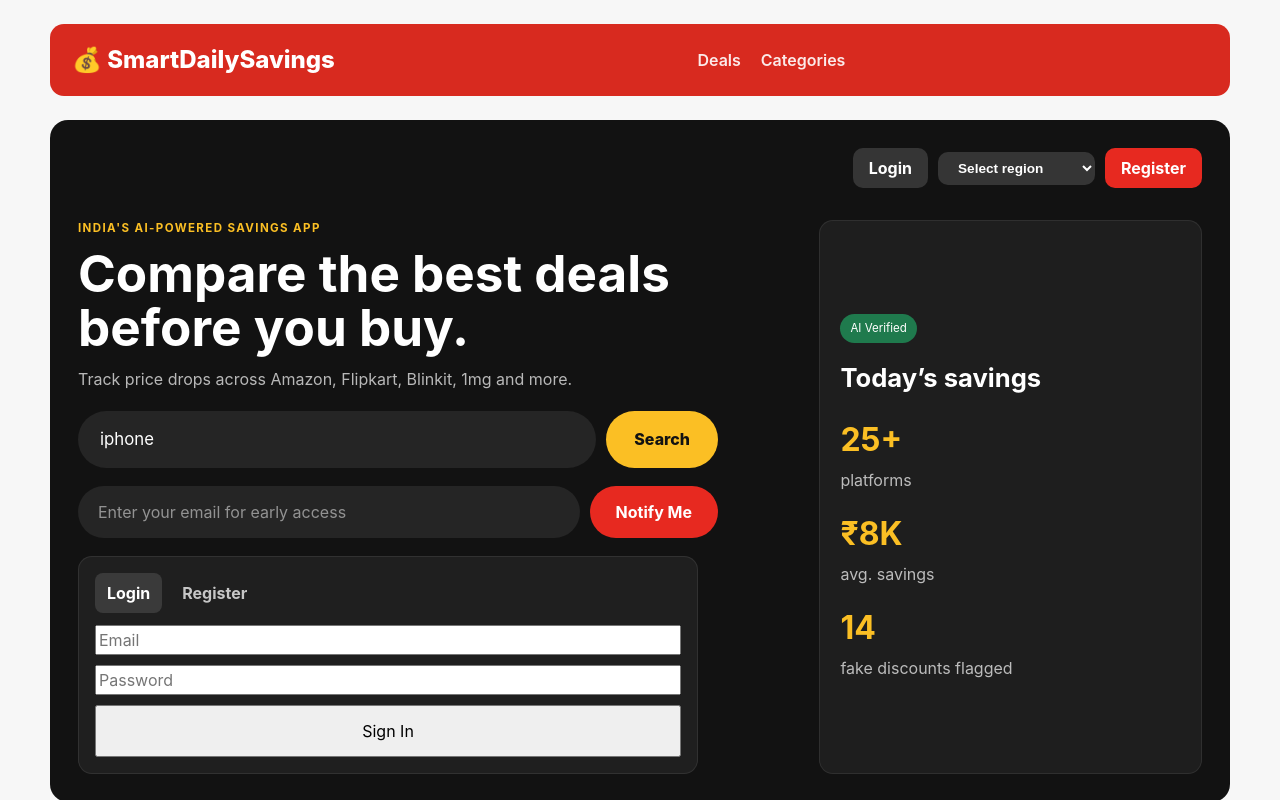
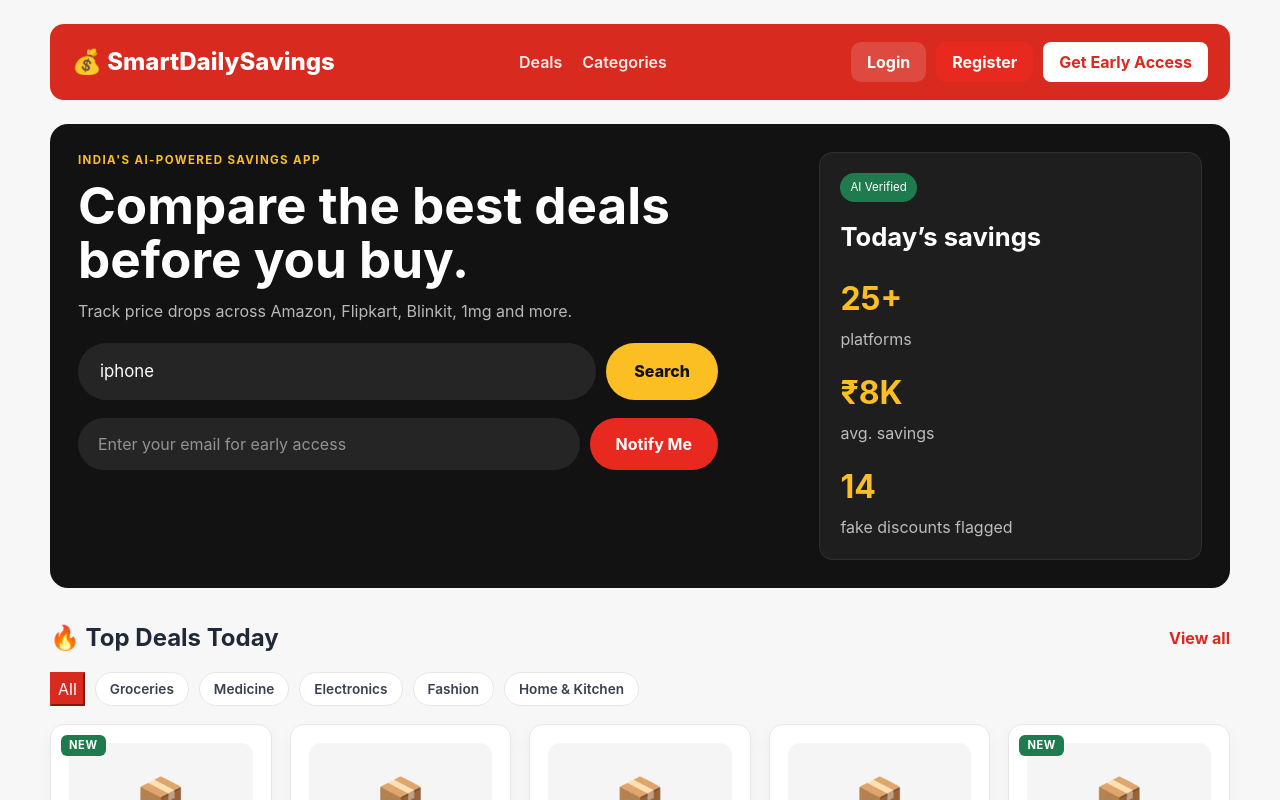
Before and after one commit to harieshs23/smartdailysavings, a React (Vite) app in the folder frontend/: page / in a window 1280 px wide. Shown: the top 800 px of the page. Built offline with nearby package versions, Linux system fonts and the light colour scheme; no server answers.

Commit message:
Move login and register above savings box

```diff
--- a/frontend/src/App.css
+++ b/frontend/src/App.css
@@ -95,15 +95,7 @@
   border-radius: 18px;
   padding: 28px;
   margin-bottom: 32px;
-}
-
-.auth-top {
-  grid-column: 1 / -1;
-  display: flex;
-  justify-content: flex-end;
-  align-items: center;
-  gap: 10px;
-  margin-bottom: 8px;
+  position: relative;
 }
 
 .eyebrow {
@@ -229,6 +221,14 @@
   border-radius: 14px;
   padding: 16px;
   max-width: 620px;
+}
+
+.auth-card-floating {
+  position: absolute;
+  top: 14px;
+  right: 14px;
+  width: min(360px, calc(100% - 28px));
+  z-index: 10;
 }
 
 .auth-tabs {
--- a/frontend/src/App.jsx
+++ b/frontend/src/App.jsx
@@ -28,6 +28,7 @@ function App() {
   const [authUser, setAuthUser] = useState(null)
   const [authLoading, setAuthLoading] = useState(false)
   const [showProfile, setShowProfile] = useState(false)
+  const [showAuthPanel, setShowAuthPanel] = useState(false)
   const [region, setRegion] = useState('')
 
   useEffect(() => {
@@ -173,32 +174,23 @@ function App() {
                 </div>
               )}
             </div>
-          ) : null}
+          ) : (
+            <>
+              <button className="nav-button secondary" onClick={() => {
+                setAuthMode('login')
+                setShowAuthPanel(true)
+              }}>Login</button>
+              <button className="nav-button" onClick={() => {
+                setAuthMode('register')
+                setShowAuthPanel(true)
+              }}>Register</button>
+            </>
+          )}
+          <a href="#waitlist" className="cta">Get Early Access</a>
         </div>
       </header>
 
       <section className="hero">
-        <div className="auth-top">
-          {authUser ? null : (
-            <>
-              <button className="nav-button secondary" onClick={() => setAuthMode('login')}>Login</button>
-              {authMode === 'login' && (
-                <select
-                  className="nav-button secondary"
-                  style={{ padding: '8px 16px', fontSize: '0.85rem' }}
-                  onChange={(e) => setRegion(e.target.value)}
-                >
-                  <option value="">Select region</option>
-                  <option value="india">India</option>
-                  <option value="us">United States</option>
-                  <option value="uk">United Kingdom</option>
-                  <option value="ca">Canada</option>
-                </select>
-              )}
-              <button className="nav-button" onClick={() => setAuthMode('register')}>Register</button>
-            </>
-          )}
-        </div>
         <div className="hero-copy">
           <p className="eyebrow">India's AI-powered savings app</p>
           <h1>Compare the best deals before you buy.</h1>
@@ -223,8 +215,8 @@ function App() {
             <button type="submit">Notify Me</button>
           </form>
 
-          <div className="auth-card">
-                      {!authUser && (
+          {showAuthPanel && !authUser && (
+            <div className="auth-card auth-card-floating">
               <div className="auth-tabs">
                 <button
                   type="button"
@@ -241,10 +233,9 @@ function App() {
                   Register
                 </button>
               </div>
-                      )}
 
               <form className="auth-form" onSubmit={handleAuthSubmit}>
-                        {!authUser && authMode === 'register' && (
+                {authMode === 'register' && (
                   <input
                     type="text"
                     value={authName}
@@ -252,30 +243,24 @@ function App() {
                     placeholder="Your name"
                   />
                 )}
-                        {!authUser && (
                 <input
                   type="email"
                   value={authEmail}
                   onChange={(e) => setAuthEmail(e.target.value)}
                   placeholder="Email"
                 />
-                        )}
-                        {!authUser && (
                 <input
                   type="password"
                   value={authPassword}
                   onChange={(e) => setAuthPassword(e.target.value)}
                   placeholder="Password"
                 />
-                        )}
-                        {!authUser && (
                 <button type="submit" disabled={authLoading}>
                   {authLoading ? 'Please wait...' : authMode === 'login' ? 'Sign In' : 'Create Account'}
                 </button>
-                        )}
-                        {authUser && <p style={{ color: '#a7f3d0', textAlign: 'center' }}>Signed in as {authUser.name || authUser.email}</p>}
               </form>
             </div>
+          )}
 
           {message && <p className="message">{message}</p>}
         </div>
```
Lines whose indentation alone changed are shown as unchanged.
